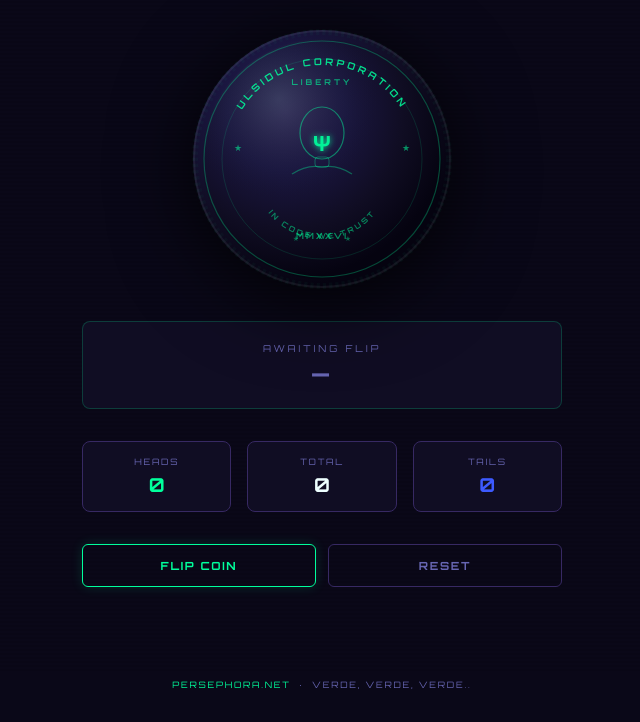
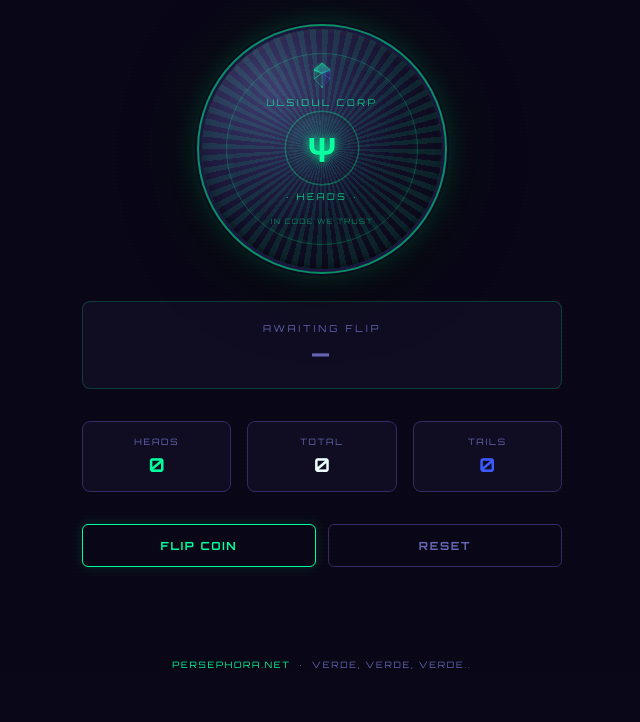
Before and after one commit to PersephoraNet/Coin-Flip, a plain HTML site: page index.html in a window 1280 px wide. Shown: the part 127-849 px from the top of the page, without its empty margins (318-958 px from the left). Drawn offline with Linux system fonts and the light colour scheme.

Commit message:
feat: diamond inclusion on coin faces — faceted SVG gem with neon glow

```diff
--- a/index.html
+++ b/index.html
@@ -95,10 +95,10 @@
 
     /* Coin scene */
     .coin-scene {
-      width: clamp(210px, 52vw, 260px);
-      height: clamp(210px, 52vw, 260px);
-      perspective: 800px;
-      filter: drop-shadow(0 12px 40px rgba(0,0,0,0.85));
+      width: clamp(190px, 48vw, 240px);
+      height: clamp(190px, 48vw, 240px);
+      perspective: 700px;
+      filter: drop-shadow(0 8px 32px rgba(0,0,0,0.7));
     }
 
     .coin {
@@ -106,37 +106,197 @@
       height: 100%;
       position: relative;
       transform-style: preserve-3d;
+      transition: transform 0.1s;
       cursor: pointer;
     }
 
     .coin.flipping {
-      animation: coinSpin var(--spin-duration, 1.5s) cubic-bezier(0.45, 0.05, 0.55, 0.95) forwards;
+      animation: coinSpin var(--spin-duration, 1.4s) cubic-bezier(0.45, 0.05, 0.55, 0.95) forwards;
     }
 
     @keyframes coinSpin {
       0%   { transform: rotateY(0deg) rotateX(0deg); }
-      20%  { transform: rotateY(360deg) rotateX(18deg); }
-      40%  { transform: rotateY(720deg) rotateX(-12deg); }
-      60%  { transform: rotateY(1080deg) rotateX(9deg); }
-      80%  { transform: rotateY(1440deg) rotateX(-4deg); }
+      20%  { transform: rotateY(360deg) rotateX(15deg); }
+      40%  { transform: rotateY(720deg) rotateX(-10deg); }
+      60%  { transform: rotateY(1080deg) rotateX(8deg); }
+      80%  { transform: rotateY(1440deg) rotateX(-5deg); }
       100% { transform: rotateY(var(--final-rotation)) rotateX(0deg); }
     }
 
+    /* Physical coin face */
     .coin-face {
       position: absolute;
       inset: 0;
       border-radius: 50%;
       backface-visibility: hidden;
-      overflow: hidden;
+      display: flex;
+      flex-direction: column;
+      align-items: center;
+      justify-content: center;
+      gap: 0.3rem;
+      /* reeded edge: repeating conic gradient */
+      background:
+        radial-gradient(circle at 50% 50%,
+          transparent 82%,
+          rgba(0,255,156,0.18) 83%,
+          transparent 84%,
+          rgba(0,255,156,0.10) 85%,
+          transparent 86%
+        ),
+        repeating-conic-gradient(
+          from 0deg,
+          rgba(0,255,156,0.10) 0deg 3deg,
+          transparent 3deg 6deg
+        ),
+        radial-gradient(circle at 30% 28%,
+          #2a2860 0%,
+          #1a1640 30%,
+          #100d23 60%,
+          #070514 100%
+        );
+      /* metallic rim */
+      border: none;
+      outline: none;
+      box-shadow:
+        0 0 0 3px #1a1640,
+        0 0 0 5px rgba(0,255,156,0.55),
+        0 0 0 7px #0e0b20,
+        0 0 30px rgba(0,255,156,0.25),
+        0 0 70px rgba(0,255,156,0.08),
+        inset 0 2px 6px rgba(255,255,255,0.06),
+        inset 0 -2px 6px rgba(0,0,0,0.5);
     }
 
-    .coin-face.tails { transform: rotateY(180deg); }
+    /* Inner ring engraving */
+    .coin-face::before {
+      content: '';
+      position: absolute;
+      inset: 10%;
+      border-radius: 50%;
+      border: 1.5px solid rgba(0,255,156,0.22);
+      box-shadow: inset 0 0 12px rgba(0,255,156,0.06);
+      pointer-events: none;
+    }
 
-    /* SVG fills 100% of the face */
-    .coin-face svg {
-      width: 100%;
-      height: 100%;
-      display: block;
+    /* Light sweep highlight */
+    .coin-face::after {
+      content: '';
+      position: absolute;
+      inset: 0;
+      border-radius: 50%;
+      background: radial-gradient(
+        ellipse at 28% 22%,
+        rgba(255,255,255,0.10) 0%,
+        transparent 55%
+      );
+      pointer-events: none;
+    }
+
+    .coin-face.tails {
+      transform: rotateY(180deg);
+      background:
+        radial-gradient(circle at 50% 50%,
+          transparent 82%,
+          rgba(61,90,254,0.18) 83%,
+          transparent 84%,
+          rgba(61,90,254,0.10) 85%,
+          transparent 86%
+        ),
+        repeating-conic-gradient(
+          from 0deg,
+          rgba(61,90,254,0.10) 0deg 3deg,
+          transparent 3deg 6deg
+        ),
+        radial-gradient(circle at 30% 28%,
+          #1e2260 0%,
+          #141840 30%,
+          #100d23 60%,
+          #070514 100%
+        );
+      box-shadow:
+        0 0 0 3px #141840,
+        0 0 0 5px rgba(61,90,254,0.55),
+        0 0 0 7px #0e0b20,
+        0 0 30px rgba(61,90,254,0.25),
+        0 0 70px rgba(61,90,254,0.08),
+        inset 0 2px 6px rgba(255,255,255,0.06),
+        inset 0 -2px 6px rgba(0,0,0,0.5);
+    }
+
+    .coin-face.tails::before {
+      border-color: rgba(61,90,254,0.22);
+      box-shadow: inset 0 0 12px rgba(61,90,254,0.06);
+    }
+
+    /* Portrait circle — mimics dollar coin relief */
+    .coin-portrait {
+      width: clamp(56px, 14vw, 72px);
+      height: clamp(56px, 14vw, 72px);
+      border-radius: 50%;
+      display: flex;
+      align-items: center;
+      justify-content: center;
+      position: relative;
+      margin-bottom: 2px;
+    }
+
+    .coin-face.heads .coin-portrait {
+      background: radial-gradient(circle at 40% 35%, rgba(0,255,156,0.12), transparent 70%);
+      box-shadow: 0 0 0 1.5px rgba(0,255,156,0.30), inset 0 1px 4px rgba(0,0,0,0.4);
+    }
+
+    .coin-face.tails .coin-portrait {
+      background: radial-gradient(circle at 40% 35%, rgba(61,90,254,0.12), transparent 70%);
+      box-shadow: 0 0 0 1.5px rgba(61,90,254,0.30), inset 0 1px 4px rgba(0,0,0,0.4);
+    }
+
+    .face-symbol {
+      font-family: 'Orbitron', sans-serif;
+      font-size: clamp(1.6rem, 6vw, 2.2rem);
+      font-weight: 900;
+      line-height: 1;
+    }
+
+    .coin-face.heads .face-symbol {
+      color: var(--accent);
+      text-shadow: 0 0 10px rgba(0,255,156,0.9), 0 1px 0 rgba(0,0,0,0.6);
+    }
+
+    .coin-face.tails .face-symbol {
+      color: var(--blue);
+      text-shadow: 0 0 10px rgba(61,90,254,0.9), 0 1px 0 rgba(0,0,0,0.6);
+    }
+
+    .face-label {
+      font-family: 'Orbitron', sans-serif;
+      font-size: clamp(0.48rem, 1.5vw, 0.58rem);
+      letter-spacing: 0.28em;
+      text-transform: uppercase;
+    }
+
+    .coin-face.heads .face-label { color: rgba(0,255,156,0.75); }
+    .coin-face.tails .face-label { color: rgba(61,90,254,0.75); }
+
+    .face-motto {
+      font-family: 'Orbitron', sans-serif;
+      font-size: clamp(0.38rem, 1.1vw, 0.46rem);
+      letter-spacing: 0.18em;
+      text-transform: uppercase;
+      position: absolute;
+      bottom: 18%;
+    }
+
+    .coin-face.heads .face-motto { color: rgba(0,255,156,0.45); }
+    .coin-face.tails .face-motto { color: rgba(61,90,254,0.45); }
+
+    /* Diamond inclusion */
+    .coin-diamond {
+      position: absolute;
+      top: 13%;
+      left: 50%;
+      transform: translateX(-50%);
+      width: clamp(22px, 5.5vw, 28px);
+      height: clamp(22px, 5.5vw, 28px);
     }
 
     /* Result display */
@@ -313,206 +473,66 @@
 
     <div class="coin-scene" role="img" aria-label="Coin">
       <div class="coin" id="coin">
-        <!-- HEADS — Obverse (Sacagawea-style layout) -->
         <div class="coin-face heads">
-          <svg viewBox="0 0 260 260" xmlns="http://www.w3.org/2000/svg" aria-hidden="true">
+          <!-- Diamond inclusion -->
+          <svg class="coin-diamond" viewBox="0 0 28 28" xmlns="http://www.w3.org/2000/svg" aria-hidden="true">
             <defs>
-              <!-- Gold metallic base gradient -->
-              <radialGradient id="goldH" cx="35%" cy="30%" r="70%">
-                <stop offset="0%"   stop-color="#2a2050"/>
-                <stop offset="35%"  stop-color="#1a1640"/>
-                <stop offset="70%"  stop-color="#100d23"/>
-                <stop offset="100%" stop-color="#050310"/>
-              </radialGradient>
-              <!-- Neon green metallic tint -->
-              <radialGradient id="neonH" cx="50%" cy="50%" r="50%">
-                <stop offset="60%"  stop-color="transparent"/>
-                <stop offset="100%" stop-color="rgba(0,255,156,0.07)"/>
-              </radialGradient>
-              <!-- Top light sweep -->
-              <radialGradient id="lightH" cx="32%" cy="25%" r="45%">
-                <stop offset="0%"   stop-color="rgba(180,255,220,0.13)"/>
-                <stop offset="100%" stop-color="transparent"/>
-              </radialGradient>
-              <!-- Arc text paths -->
-              <path id="arcTop"    d="M 36,130 A 94,94 0 0,1 224,130"/>
-              <path id="arcBottom" d="M 52,155 A 82,82 0 0,0 208,155"/>
-              <path id="arcMotto"  d="M 68,170 A 68,68 0 0,0 192,170"/>
+              <linearGradient id="diaH" x1="0%" y1="0%" x2="100%" y2="100%">
+                <stop offset="0%"   stop-color="#eeffff" stop-opacity="0.9"/>
+                <stop offset="30%"  stop-color="#00FF9C" stop-opacity="0.8"/>
+                <stop offset="60%"  stop-color="#3D5AFE" stop-opacity="0.6"/>
+                <stop offset="100%" stop-color="#100d23" stop-opacity="0.8"/>
+              </linearGradient>
+              <filter id="dGlowH"><feGaussianBlur stdDeviation="1.2" result="b"/><feMerge><feMergeNode in="b"/><feMergeNode in="SourceGraphic"/></feMerge></filter>
             </defs>
-
-            <!-- Reeded edge (conic stripes) -->
-            <circle cx="130" cy="130" r="129" fill="url(#goldH)"/>
-            <circle cx="130" cy="130" r="129"
-              fill="none" stroke-width="10"
-              stroke="url(#neonH)"
-              stroke-dasharray="3.2 3.2"
-              opacity="0.5"/>
-
-            <!-- Coin body -->
-            <circle cx="130" cy="130" r="120" fill="url(#goldH)"/>
-            <circle cx="130" cy="130" r="120" fill="url(#lightH)"/>
-
-            <!-- Outer engraving ring -->
-            <circle cx="130" cy="130" r="118" fill="none" stroke="rgba(0,255,156,0.28)" stroke-width="1.2"/>
-            <!-- Inner field ring -->
-            <circle cx="130" cy="130" r="100" fill="none" stroke="rgba(0,255,156,0.16)" stroke-width="0.8"/>
-
-            <!-- Metallic rim highlight -->
-            <circle cx="130" cy="130" r="128" fill="none"
-              stroke="rgba(255,255,255,0.06)" stroke-width="2"/>
-
-            <!-- "ULSIDUL CORPORATION" arc top -->
-            <text font-family="Orbitron,sans-serif" font-size="9.5" font-weight="700"
-                  fill="rgba(0,255,156,0.85)" letter-spacing="3.2">
-              <textPath href="#arcTop" startOffset="50%" text-anchor="middle">
-                ULSIDUL CORPORATION
-              </textPath>
-            </text>
-
-            <!-- Stars left & right of portrait — like dollar coin -->
-            <text x="46"  y="122" font-size="9" fill="rgba(0,255,156,0.55)" text-anchor="middle">★</text>
-            <text x="214" y="122" font-size="9" fill="rgba(0,255,156,0.55)" text-anchor="middle">★</text>
-
-            <!-- LIBERTY inscription (dollar coin staple) -->
-            <text x="130" y="56" font-family="Orbitron,sans-serif" font-size="8"
-                  font-weight="700" fill="rgba(0,255,156,0.60)"
-                  text-anchor="middle" letter-spacing="3">LIBERTY</text>
-
-            <!-- Portrait bust — stylized silhouette -->
-            <!-- Head -->
-            <ellipse cx="130" cy="104" rx="22" ry="26"
-              fill="none" stroke="rgba(0,255,156,0.45)" stroke-width="1.2"/>
-            <!-- Neck -->
-            <rect x="123" y="128" width="14" height="10" rx="3"
-              fill="none" stroke="rgba(0,255,156,0.35)" stroke-width="1"/>
-            <!-- Shoulders -->
-            <path d="M 100,145 Q 115,135 130,138 Q 145,135 160,145"
-              fill="none" stroke="rgba(0,255,156,0.35)" stroke-width="1.2"/>
-            <!-- Ψ glyph centered in portrait area -->
-            <text x="130" y="116" font-family="Orbitron,sans-serif" font-size="22"
-                  font-weight="900" fill="rgba(0,255,156,0.90)"
-                  text-anchor="middle" dominant-baseline="middle"
-                  filter="url(#glowH)">Ψ</text>
-
-            <!-- "IN CODE WE TRUST" arc bottom -->
-            <text font-family="Orbitron,sans-serif" font-size="7.5" font-weight="600"
-                  fill="rgba(0,255,156,0.50)" letter-spacing="2.5">
-              <textPath href="#arcMotto" startOffset="50%" text-anchor="middle">
-                IN CODE WE TRUST
-              </textPath>
-            </text>
-
-            <!-- Year bottom -->
-            <text x="130" y="210" font-family="Orbitron,sans-serif" font-size="8.5"
-                  font-weight="700" fill="rgba(0,255,156,0.55)"
-                  text-anchor="middle" letter-spacing="2">MMXXVI</text>
-
-            <!-- Bottom stars -->
-            <text x="104" y="212" font-size="7" fill="rgba(0,255,156,0.40)" text-anchor="middle">★</text>
-            <text x="156" y="212" font-size="7" fill="rgba(0,255,156,0.40)" text-anchor="middle">★</text>
-
-            <!-- Neon glow overlay -->
+            <!-- Table (top flat) -->
+            <polygon points="14,2 22,9 14,12 6,9" fill="rgba(0,255,156,0.18)" stroke="rgba(0,255,156,0.70)" stroke-width="0.7" filter="url(#dGlowH)"/>
+            <!-- Left upper girdle -->
+            <polygon points="6,9 14,12 6,18" fill="rgba(0,255,156,0.10)" stroke="rgba(0,255,156,0.50)" stroke-width="0.6"/>
+            <!-- Right upper girdle -->
+            <polygon points="22,9 14,12 22,18" fill="rgba(61,90,254,0.12)" stroke="rgba(61,90,254,0.50)" stroke-width="0.6"/>
+            <!-- Left pavilion -->
+            <polygon points="6,18 14,12 14,26" fill="rgba(0,255,156,0.08)" stroke="rgba(0,255,156,0.40)" stroke-width="0.6"/>
+            <!-- Right pavilion -->
+            <polygon points="22,18 14,12 14,26" fill="rgba(61,90,254,0.08)" stroke="rgba(61,90,254,0.40)" stroke-width="0.6"/>
+            <!-- Culet point -->
+            <circle cx="14" cy="26" r="0.8" fill="rgba(0,255,156,0.80)" filter="url(#dGlowH)"/>
+            <!-- Table highlight -->
+            <polygon points="14,2 22,9 14,12 6,9" fill="url(#diaH)" opacity="0.25"/>
+          </svg>
+          <span class="face-label">Ulsidul Corp</span>
+          <div class="coin-portrait">
+            <span class="face-symbol">Ψ</span>
+          </div>
+          <span class="face-label">· Heads ·</span>
+          <span class="face-motto">In Code We Trust</span>
+        </div>
+        <div class="coin-face tails">
+          <!-- Diamond inclusion -->
+          <svg class="coin-diamond" viewBox="0 0 28 28" xmlns="http://www.w3.org/2000/svg" aria-hidden="true">
             <defs>
-              <filter id="glowH" x="-50%" y="-50%" width="200%" height="200%">
-                <feGaussianBlur stdDeviation="3" result="blur"/>
-                <feMerge><feMergeNode in="blur"/><feMergeNode in="SourceGraphic"/></feMerge>
-              </filter>
+              <linearGradient id="diaT" x1="0%" y1="0%" x2="100%" y2="100%">
+                <stop offset="0%"   stop-color="#eeffff" stop-opacity="0.9"/>
+                <stop offset="30%"  stop-color="#3D5AFE" stop-opacity="0.8"/>
+                <stop offset="60%"  stop-color="#00b0ff" stop-opacity="0.6"/>
+                <stop offset="100%" stop-color="#100d23" stop-opacity="0.8"/>
+              </linearGradient>
+              <filter id="dGlowT"><feGaussianBlur stdDeviation="1.2" result="b"/><feMerge><feMergeNode in="b"/><feMergeNode in="SourceGraphic"/></feMerge></filter>
             </defs>
+            <polygon points="14,2 22,9 14,12 6,9" fill="rgba(61,90,254,0.18)" stroke="rgba(61,90,254,0.70)" stroke-width="0.7" filter="url(#dGlowT)"/>
+            <polygon points="6,9 14,12 6,18" fill="rgba(61,90,254,0.10)" stroke="rgba(61,90,254,0.50)" stroke-width="0.6"/>
+            <polygon points="22,9 14,12 22,18" fill="rgba(0,176,255,0.12)" stroke="rgba(0,176,255,0.50)" stroke-width="0.6"/>
+            <polygon points="6,18 14,12 14,26" fill="rgba(61,90,254,0.08)" stroke="rgba(61,90,254,0.40)" stroke-width="0.6"/>
+            <polygon points="22,18 14,12 14,26" fill="rgba(0,176,255,0.08)" stroke="rgba(0,176,255,0.40)" stroke-width="0.6"/>
+            <circle cx="14" cy="26" r="0.8" fill="rgba(61,90,254,0.90)" filter="url(#dGlowT)"/>
+            <polygon points="14,2 22,9 14,12 6,9" fill="url(#diaT)" opacity="0.25"/>
           </svg>
-        </div>
-
-        <!-- TAILS — Reverse (Eagle-style layout) -->
-        <div class="coin-face tails">
-          <svg viewBox="0 0 260 260" xmlns="http://www.w3.org/2000/svg" aria-hidden="true">
-            <defs>
-              <radialGradient id="goldT" cx="35%" cy="30%" r="70%">
-                <stop offset="0%"   stop-color="#1e2255"/>
-                <stop offset="35%"  stop-color="#141845"/>
-                <stop offset="70%"  stop-color="#100d23"/>
-                <stop offset="100%" stop-color="#050310"/>
-              </radialGradient>
-              <radialGradient id="lightT" cx="32%" cy="25%" r="45%">
-                <stop offset="0%"   stop-color="rgba(120,150,255,0.12)"/>
-                <stop offset="100%" stop-color="transparent"/>
-              </radialGradient>
-              <path id="arcTopT"    d="M 36,130 A 94,94 0 0,1 224,130"/>
-              <path id="arcBottomT" d="M 55,158 A 79,79 0 0,0 205,158"/>
-              <path id="arcMottoT"  d="M 70,172 A 66,66 0 0,0 190,172"/>
-              <filter id="glowT" x="-50%" y="-50%" width="200%" height="200%">
-                <feGaussianBlur stdDeviation="3" result="blur"/>
-                <feMerge><feMergeNode in="blur"/><feMergeNode in="SourceGraphic"/></feMerge>
-              </filter>
-            </defs>
-
-            <!-- Reeded edge -->
-            <circle cx="130" cy="130" r="129" fill="url(#goldT)"/>
-            <circle cx="130" cy="130" r="129"
-              fill="none" stroke-width="10"
-              stroke="rgba(61,90,254,0.15)"
-              stroke-dasharray="3.2 3.2"
-              opacity="0.6"/>
-
-            <!-- Coin body -->
-            <circle cx="130" cy="130" r="120" fill="url(#goldT)"/>
-            <circle cx="130" cy="130" r="120" fill="url(#lightT)"/>
-
-            <!-- Engraving rings -->
-            <circle cx="130" cy="130" r="118" fill="none" stroke="rgba(61,90,254,0.28)" stroke-width="1.2"/>
-            <circle cx="130" cy="130" r="100" fill="none" stroke="rgba(61,90,254,0.16)" stroke-width="0.8"/>
-            <circle cx="130" cy="130" r="128" fill="none" stroke="rgba(255,255,255,0.05)" stroke-width="2"/>
-
-            <!-- "PERSEPHORA · MAINNET" arc top -->
-            <text font-family="Orbitron,sans-serif" font-size="9.5" font-weight="700"
-                  fill="rgba(61,90,254,0.90)" letter-spacing="3">
-              <textPath href="#arcTopT" startOffset="50%" text-anchor="middle">
-                PERSEPHORA · MAINNET
-              </textPath>
-            </text>
-
-            <!-- Stars -->
-            <text x="46"  y="122" font-size="9" fill="rgba(61,90,254,0.55)" text-anchor="middle">★</text>
-            <text x="214" y="122" font-size="9" fill="rgba(61,90,254,0.55)" text-anchor="middle">★</text>
-
-            <!-- Eagle body — stylized wings -->
-            <path d="M 130,85 L 90,115 L 80,108 L 130,78 L 180,108 L 170,115 Z"
-              fill="rgba(61,90,254,0.35)" stroke="rgba(61,90,254,0.60)" stroke-width="1"/>
-            <!-- Wings spread -->
-            <path d="M 90,115 Q 65,125 55,118 Q 70,130 88,128"
-              fill="none" stroke="rgba(61,90,254,0.50)" stroke-width="1.2"/>
-            <path d="M 170,115 Q 195,125 205,118 Q 190,130 172,128"
-              fill="none" stroke="rgba(61,90,254,0.50)" stroke-width="1.2"/>
-            <!-- Eagle body -->
-            <ellipse cx="130" cy="128" rx="16" ry="20"
-              fill="none" stroke="rgba(61,90,254,0.45)" stroke-width="1"/>
-            <!-- Ω glyph -->
-            <text x="130" y="135" font-family="Orbitron,sans-serif" font-size="22"
-                  font-weight="900" fill="rgba(61,90,254,0.95)"
-                  text-anchor="middle" dominant-baseline="middle"
-                  filter="url(#glowT)">Ω</text>
-            <!-- Olive branch left / arrows right (dollar coin symbols) -->
-            <path d="M 86,148 Q 95,142 104,148 Q 95,154 86,148Z"
-              fill="rgba(61,90,254,0.30)" stroke="rgba(61,90,254,0.45)" stroke-width="0.8"/>
-            <path d="M 156,148 Q 165,142 174,148 Q 165,154 156,148Z"
-              fill="rgba(61,90,254,0.30)" stroke="rgba(61,90,254,0.45)" stroke-width="0.8"/>
-            <!-- Shield center bottom -->
-            <path d="M 122,150 L 138,150 L 136,162 L 130,165 L 124,162 Z"
-              fill="none" stroke="rgba(61,90,254,0.35)" stroke-width="0.8"/>
-
-            <!-- "E PLURIBUS UNUM" motto arc -->
-            <text font-family="Orbitron,sans-serif" font-size="7.5" font-weight="600"
-                  fill="rgba(61,90,254,0.52)" letter-spacing="2.2">
-              <textPath href="#arcMottoT" startOffset="50%" text-anchor="middle">
-                E PLURIBUS UNUM
-              </textPath>
-            </text>
-
-            <!-- Year + stars bottom -->
-            <text x="104" y="212" font-size="7" fill="rgba(61,90,254,0.40)" text-anchor="middle">★</text>
-            <text x="130" y="212" font-family="Orbitron,sans-serif" font-size="8.5"
-                  font-weight="700" fill="rgba(61,90,254,0.55)"
-                  text-anchor="middle" letter-spacing="2">MMXXVI</text>
-            <text x="156" y="212" font-size="7" fill="rgba(61,90,254,0.40)" text-anchor="middle">★</text>
-          </svg>
+          <span class="face-label">Persephora</span>
+          <div class="coin-portrait">
+            <span class="face-symbol">Ω</span>
+          </div>
+          <span class="face-label">· Tails ·</span>
+          <span class="face-motto">MainNet · MMXXVI</span>
         </div>
       </div>
     </div>
```
